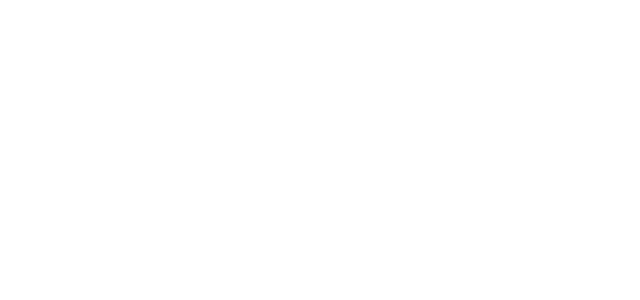
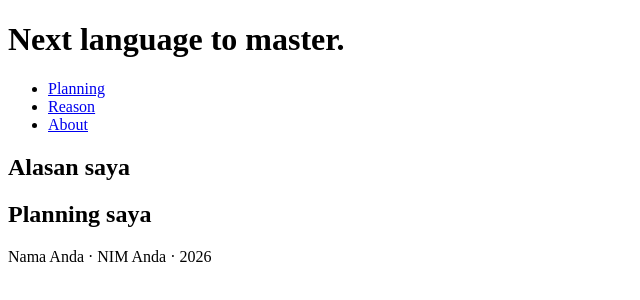
Before and after one commit to Zenn-Web/pabw-zenifencaesarofagusti, a plain HTML site: page worksheet-p3/profil.html in a window 1280 px wide. Shown: the whole page, without its empty margins (0-640 px from the left). Drawn offline with Linux system fonts and the light colour scheme.

Commit message:
Pertemuan 3: struktur semantik header nav main footer

```diff
--- a/worksheet-p3/profil.html
+++ b/worksheet-p3/profil.html
@@ -6,6 +6,34 @@
     <title>Next language to master. </title>
 </head>
 <body>
+    <body>
+  <header>
+    <h1>Next language to master.</h1>
+    <nav aria-label="Navigasi utama">
+      <ul>
+        <li><a href="#bagian-1">Planning</a></li>
+        <li><a href="#bagian-2">Reason</a></li>
+        <li><a href="#bagian-3">About</a></li>
+      </ul>
+    </nav>
+  </header>
+
+  <main>
+    <section id="bagian-1">
+      <h2>Alasan saya</h2>
+      <!-- tabel Anda nanti di sini (Lembar D) -->
+    </section>
+
+    <section id="bagian-2">
+      <h2>Planning saya</h2>
+      <!-- form Anda nanti di sini (Lembar E) -->
+    </section>
+  </main>
+
+  <footer>
+    <p>Nama Anda · NIM Anda · 2026</p>
+  </footer>
+</body>
 
 </body>
 </html>
```
